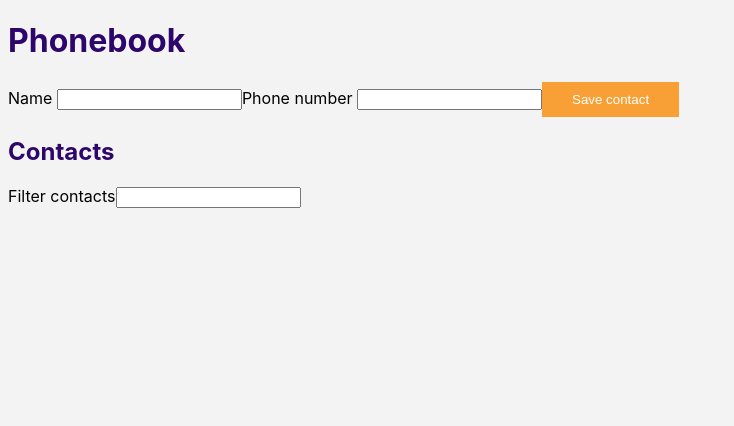
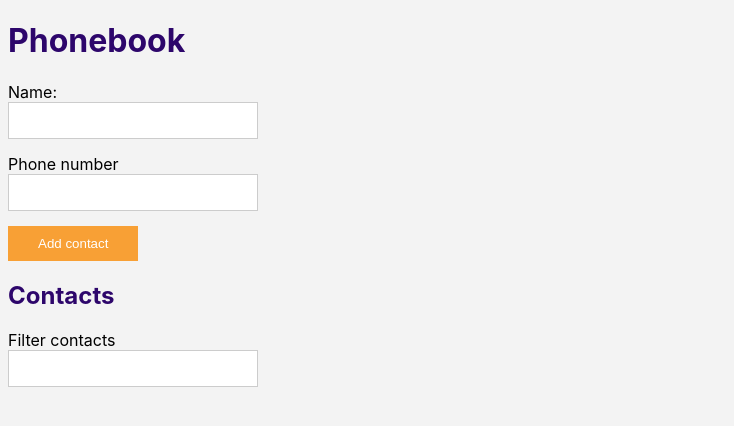
Before and after one commit to OlhaLu/goit-react-hw-06-phonebook, a React (Create React App) app: page / in a window 1280 px wide. Shown: the top 426 px of the page, without its empty margins (0-734 px from the left). Built offline with nearby package versions, Linux system fonts and the light colour scheme.

Commit message:
Checked components

```diff
--- a/src/App.js
+++ b/src/App.js
@@ -27,7 +27,6 @@ function App() {
 
   useEffect(() => {
     const contacts = localStorage.getLocalStorage('contacts');
-
     if (contacts) {
       dispatch({
         type: 'SET_STORAGE',
@@ -55,6 +54,18 @@ function App() {
         contact,
       },
     });
+
+    if (!contact.name || !contact.number) {
+      alert('Please input name and number');
+      return;
+    }
+
+    const findUniqName = contacts.find(user => user.name === contact.name);
+
+    if (findUniqName) {
+      alert(`${contact.name} is alredy in contacts`);
+      return;
+    }
   };
 
   const removeContact = id => {
@@ -70,15 +81,11 @@ function App() {
 
   const onChangeFilter = e => setFilter(e.target.value);
 
-  const contactsFilter = contacts.filter(contact =>
-    contact.name.toLowerCase().includes(filter.toLowerCase()),
-  );
-
-  // const contactsFilter = useMemo(() => {
-  //   console.log('Computing filtered contacts');
-  //   return  contacts.filter(contact =>
-  //     contact.name.toLowerCase().includes(filter.toLowerCase()));
-  // }, [contacts, filter]);
+  const contactsFilter = useMemo(() => {
+    return contacts.filter(contact =>
+      contact.name.toLowerCase().includes(filter.toLowerCase()),
+    );
+  }, [contacts, filter]);
 
   return (
     <>
@@ -86,7 +93,7 @@ function App() {
       <ContactForm addContact={addContact} />
       <h2>Contacts</h2>
       <ContactFilter value={filter} onChange={onChangeFilter} />
-      <ContactList filter={contactsFilter} removeContact={removeContact} />
+      <ContactList contacts={contactsFilter} removeContact={removeContact} />
     </>
   );
 }
--- a/src/components/ContactFilter.js
+++ b/src/components/ContactFilter.js
@@ -4,11 +4,7 @@ import T from 'prop-types';
 const ContactFilter = ({ value, onChange }) => (
   <label>
     Filter contacts
-    <input
-      type="text"
-      value={value}
-      onChange={onChange}
-    />
+    <input type="text" value={value} onChange={onChange} />
   </label>
 );
 
--- a/src/components/ContactForm.js
+++ b/src/components/ContactForm.js
@@ -21,16 +21,26 @@ const ContactForm = ({ addContact }) => {
     e.preventDefault();
     addContact({ name, number });
 
+    // if (!name || !number) {
+    //   alert('Please input name and number');
+    //   return;
+    // }
+
+    // if (name === name) {
+    //   alert(`${name} is alredy in contacts`);
+    //   return;
+    // }
+
     setName('');
     setNumber('');
   };
 
   return (
     <form onSubmit={onSubmit}>
-      <span>Name </span>
+      <span>Name: </span>
       <input
         type="text"
-        value={name}
+        // value={name}
         name="name"
         onChange={onChangeName}
         id={nameID.current}
@@ -38,12 +48,12 @@ const ContactForm = ({ addContact }) => {
       <span>Phone number </span>
       <input
         type="number"
-        value={number}
+        // value={number}
         name="number"
         onChange={onChangeNumber}
         id={numberID.current}
       />
-      <button type="submit">Save contact</button>
+      <button type="submit">Add contact</button>
     </form>
   );
 };
--- a/src/components/ContactList.js
+++ b/src/components/ContactList.js
@@ -1,12 +1,12 @@
 import React from 'react';
 import T from 'prop-types';
 
-const ContactList = ({ filter, removeContact }) => (
+const ContactList = ({ contacts, removeContact }) => (
   <ul>
-    {filter.map(contact => (
+    {contacts.map(contact => (
       <li key={contact.id}>
-        <span>{contact.name}</span>
-        <span>{contact.number}</span>
+        <span>Name : {contact.name}</span>
+        <span>Number : {contact.number}</span>
         <button type="button" onClick={() => removeContact(contact.id)}>
           Delete
         </button>
@@ -16,7 +16,7 @@ const ContactList = ({ filter, removeContact }) => (
 );
 
 ContactList.propTypes = {
-  filter: T.arrayOf(
+  contacts: T.arrayOf(
     T.shape({
       id: T.string.isRequired,
       name: T.string,
--- a/src/style.css
+++ b/src/style.css
@@ -30,17 +30,17 @@ h4 {
   color: rgb(45, 6, 107);
 }
 
-.addContactForm {
-  float: left;
-  margin-right: 30px;
-}
-
-.addContactForm input {
+input {
   display: block;
   margin: 0 0 15px 0;
   padding: 10px;
   width: 250px;
   border: 1px solid #ccc;
+}
+
+.addContactForm {
+  float: left;
+  margin-right: 30px;
 }
 
 .phoneBookList {
```
